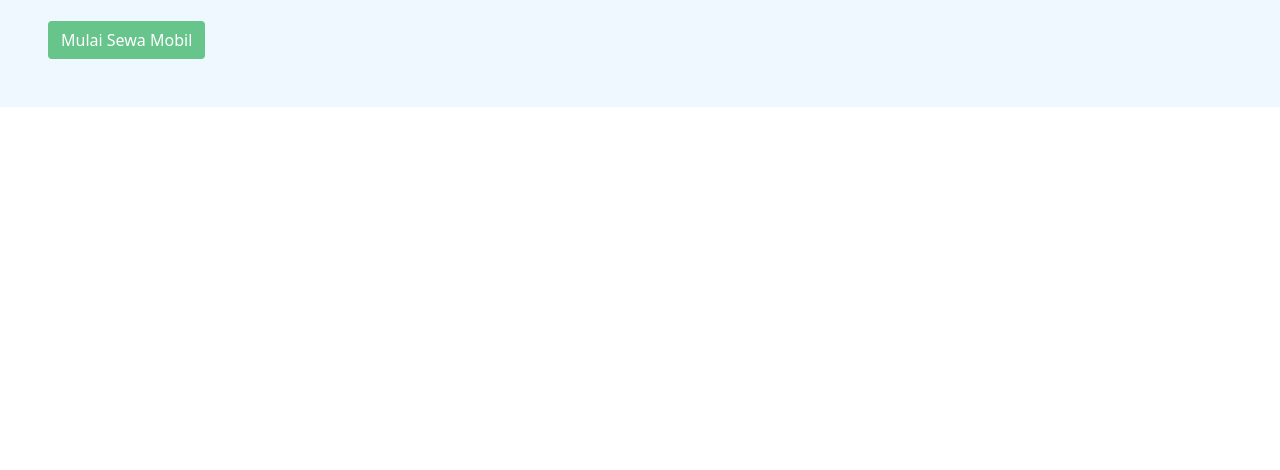
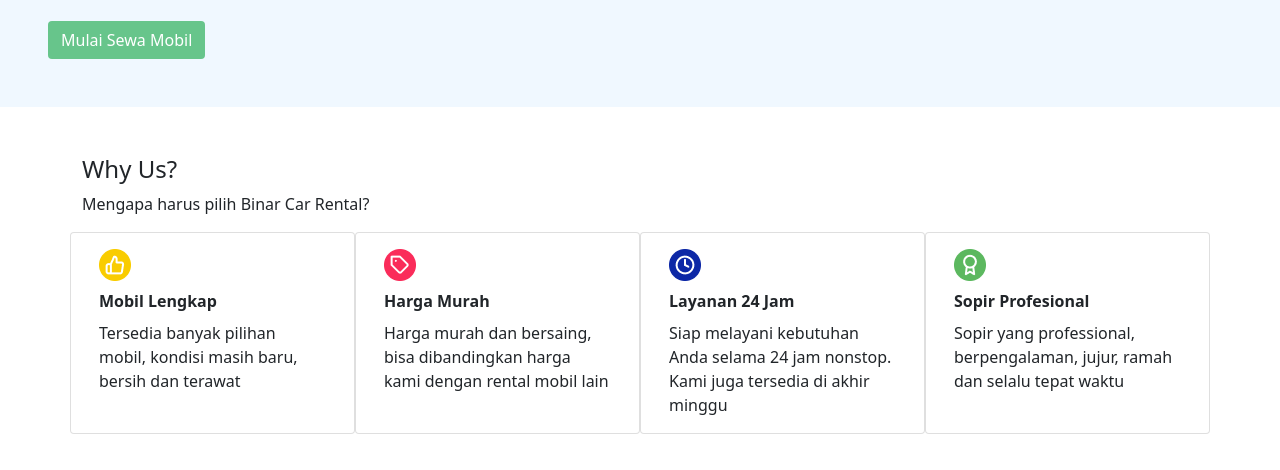
Before and after one commit to ShofyKanisa/BCRTeam, a plain HTML site: page index.html in a window 1280 px wide. Shown: the part 342-812 px from the top of the page. Drawn offline with nearby package versions, Linux system fonts and the light colour scheme.

Commit message:
menambah image

```diff
--- a/index.html
+++ b/index.html
@@ -64,5 +64,47 @@
         </div>
       </section>
     </main>
+
+    <!-- Why Us -->
+    <div class="container" id="why-us">
+      <section class="my-5">
+        <div class="text-start">
+          <h4>Why Us?</h4>
+          <p>Mengapa harus pilih Binar Car Rental?</p>
+        </div>
+        <div>
+          <div class="row justify-content-start" id="card">
+            <div class="card col-md-3">
+              <div class="card-body">
+                <img src="img/complete.png" alt="" />
+                <p class="card-title fw-bold my-2">Mobil Lengkap</p>
+                <p class="card-text">Tersedia banyak pilihan mobil, kondisi masih baru, bersih dan terawat</p>
+              </div>
+            </div>
+            <div class="card col-md-3">
+              <div class="card-body">
+                <img src="img/price.png" alt="" />
+                <p class="card-title fw-bold my-2">Harga Murah</p>
+                <p class="card-text">Harga murah dan bersaing, bisa dibandingkan harga kami dengan rental mobil lain</p>
+              </div>
+            </div>
+            <div class="card col-md-3">
+              <div class="card-body">
+                <img src="img/24hrs.png" alt="" />
+                <p class="card-title fw-bold my-2">Layanan 24 Jam</p>
+                <p class="card-text">Siap melayani kebutuhan Anda selama 24 jam nonstop. Kami juga tersedia di akhir minggu</p>
+              </div>
+            </div>
+            <div class="card col-md-3">
+              <div class="card-body">
+                <img src="img/professional.png" alt="" />
+                <p class="card-title fw-bold my-2">Sopir Profesional</p>
+                <p class="card-text">Sopir yang professional, berpengalaman, jujur, ramah dan selalu tepat waktu</p>
+              </div>
+            </div>
+          </div>
+        </div>
+      </section>
+    </div>
   </body>
 </html>
```
Also changed, not shown: img/24hrs.png (added), img/complete.png (added), img/price.png (added), img/professional.png (added).
